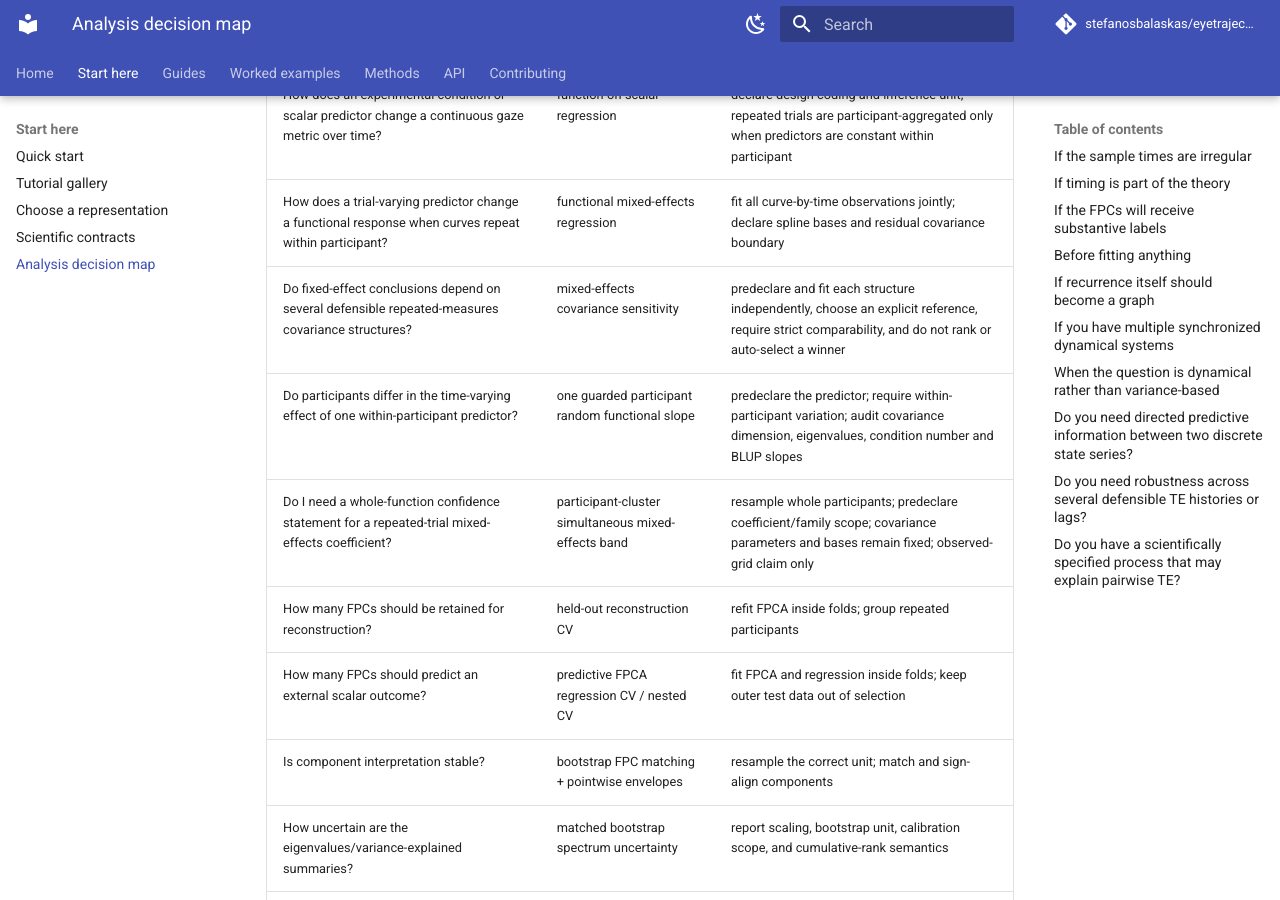
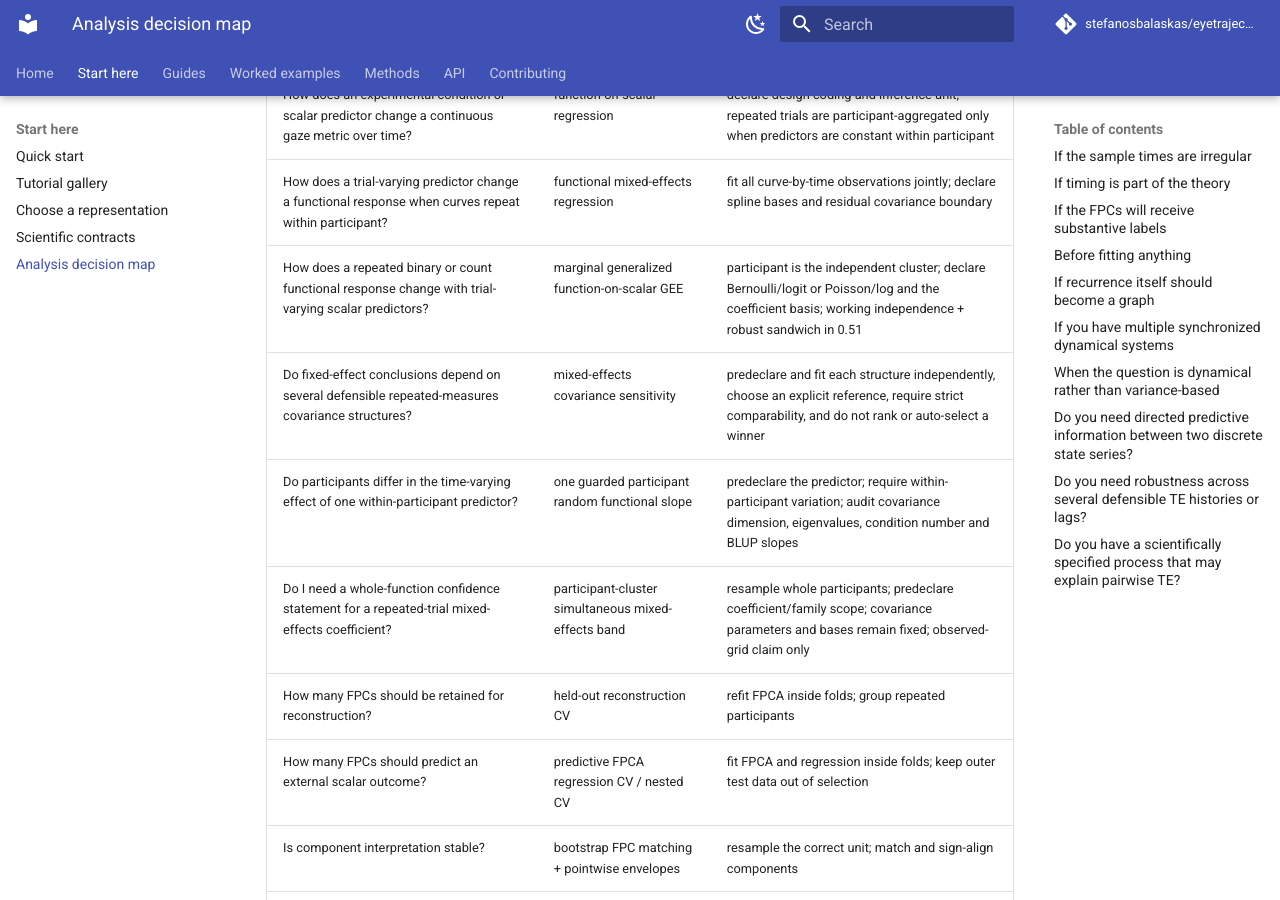
Before and after one commit to stefanosbalaskas/eyetrajectoriespy, an MkDocs documentation site: the page built from docs/concepts/decision-map.md, in a window 1280 px wide and 900 px high, scrolled down 1069 px. Built offline with MkDocs 1.6.1 and Material for MkDocs 9.7.7, drawn with Linux system fonts in a browser that asks for light colours; comment, search, counter and statistics services are not loaded.

Commit message:
Add generalized response to decision map

```diff
--- a/docs/concepts/decision-map.md
+++ b/docs/concepts/decision-map.md
@@ -17,6 +17,7 @@ Use the **research question and data structure** to choose the representation.
 | Do I need uncertainty for the mean trajectory? | simultaneous multiplier mean band | choose the independent inference unit before calibration |
 | How does an experimental condition or scalar predictor change a continuous gaze metric over time? | function-on-scalar regression | declare design coding and inference unit; repeated trials are participant-aggregated only when predictors are constant within participant |
 | How does a trial-varying predictor change a functional response when curves repeat within participant? | functional mixed-effects regression | fit all curve-by-time observations jointly; declare spline bases and residual covariance boundary |
+| How does a repeated binary or count functional response change with trial-varying scalar predictors? | marginal generalized function-on-scalar GEE | participant is the independent cluster; declare Bernoulli/logit or Poisson/log and the coefficient basis; working independence + robust sandwich in 0.51 |
 | Do fixed-effect conclusions depend on several defensible repeated-measures covariance structures? | mixed-effects covariance sensitivity | predeclare and fit each structure independently, choose an explicit reference, require strict comparability, and do not rank or auto-select a winner |
 | Do participants differ in the time-varying effect of one within-participant predictor? | one guarded participant random functional slope | predeclare the predictor; require within-participant variation; audit covariance dimension, eigenvalues, condition number and BLUP slopes |
 | Do I need a whole-function confidence statement for a repeated-trial mixed-effects coefficient? | participant-cluster simultaneous mixed-effects band | resample whole participants; predeclare coefficient/family scope; covariance parameters and bases remain fixed; observed-grid claim only |
```
